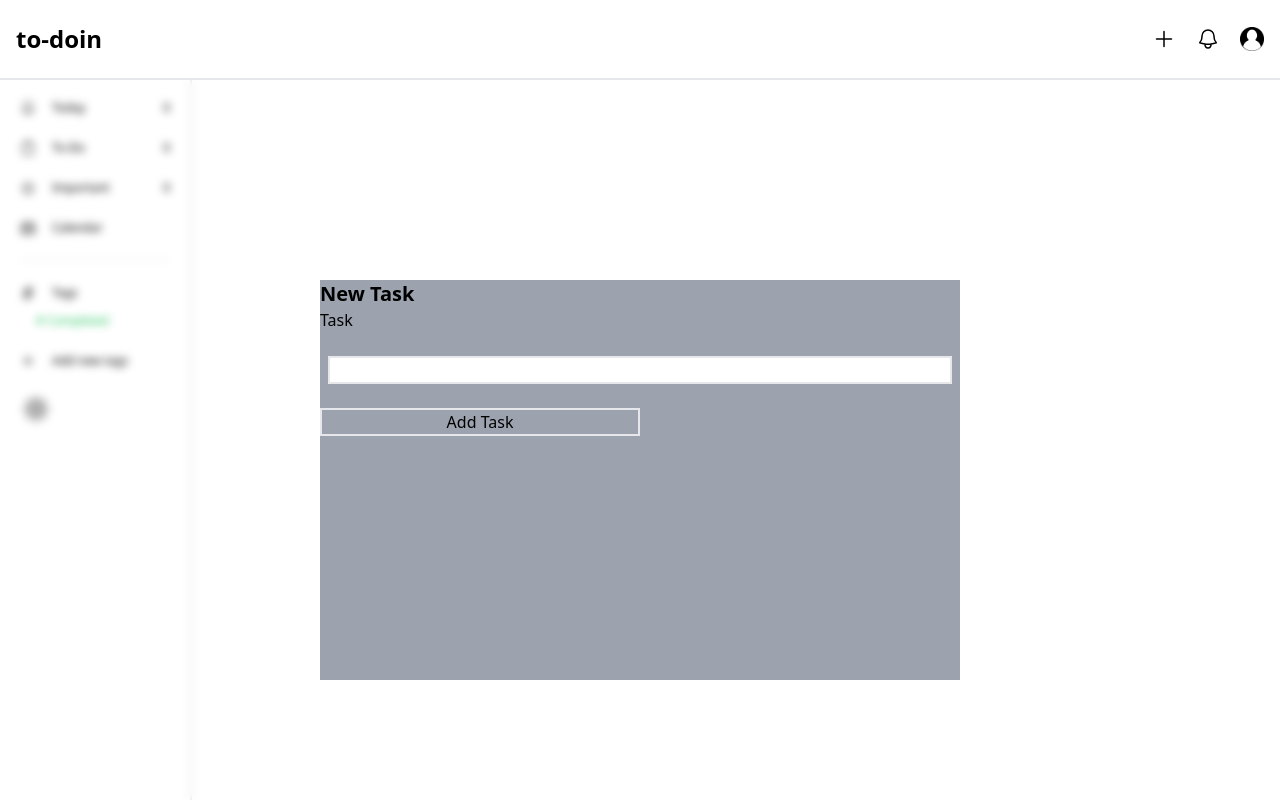
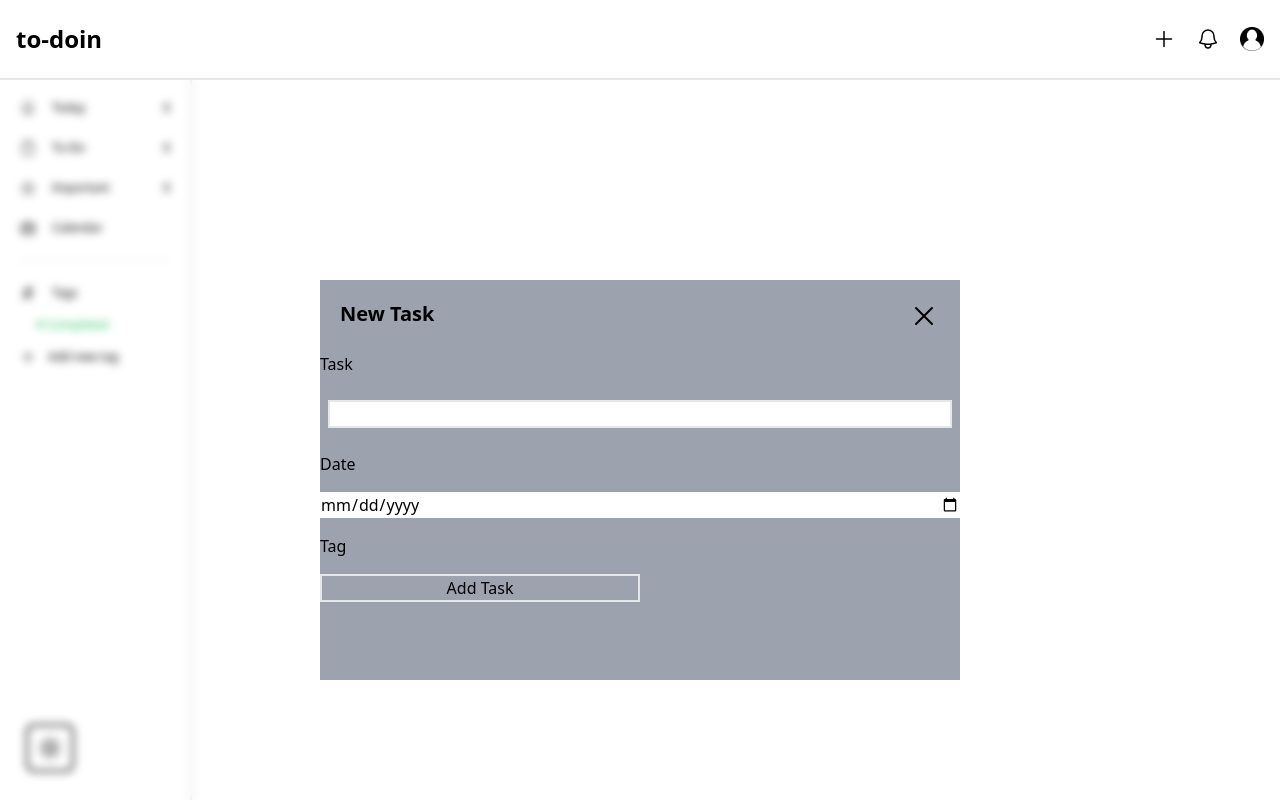
Before and after one commit to Cupskrrt/to-doin, a React (Vite) app: page /newtask in a window 1280 px wide. Built offline with nearby package versions, Linux system fonts and the light colour scheme.

Commit message:
Creating add new tag and adding other detail in add task

```diff
--- a/src/components/AddTag.jsx
+++ b/src/components/AddTag.jsx
@@ -1,15 +1,15 @@
 import React from 'react';
 import {PlusIcon} from '@heroicons/react/24/outline';
 
-const AddTag = () => {
+const AddTag = ({onClick}) => {
   return (
     <>
-      <div className="flex gap-4">
+      <div className="flex gap-3 mt-[1rem]" onClick={onClick}>
         <PlusIcon className="w-[1rem]" />
-        <p className="text-xs">Add new tags</p>
+        <p className="text-xs">Add new tag</p>
       </div>
     </>
   );
 };
 
-export default AddTag
+export default AddTag;
--- /dev/null
+++ b/src/components/NewTag.jsx
@@ -0,0 +1,16 @@
+import React from 'react';
+
+const NewTag = () => {
+  return (
+    <>
+      <form className="text-xs ml-4 mt-3 flex items-center gap-2">
+        <p>
+          # <input type="text" className="border-2 w-[6rem]" />
+        </p>
+        <input type="color" name="tag-color" id="tag-color" className='w-[1.5rem]'/>
+      </form>
+    </>
+  );
+};
+
+export default NewTag;
--- a/src/components/NewTask.jsx
+++ b/src/components/NewTask.jsx
@@ -1,5 +1,6 @@
 import React, {useState} from 'react';
 import axios from 'axios';
+import {XMarkIcon} from '@heroicons/react/24/outline';
 
 const NewTask = ({popup}) => {
   const [title, setTitle] = useState('');
@@ -24,11 +25,13 @@ const NewTask = ({popup}) => {
   return (
     <>
       {/* TODO: Refactor code to make it cleaner */}
-      {/* TODO: Figure out how to close this component on button click */}
       {/* TODO: Style new task to make it more beautiful */}
       <div className="fixed w-screen backdrop-blur-sm h-screen z-10">
         <div className="fixed bg-gray-400 right-[25%] bottom-[25%] top-[25%] left-[25%] z-10">
-          <h1 className="font-bold text-xl">New Task</h1>
+          <div className='flex justify-between p-5'>
+            <h1 className="font-bold text-xl">New Task</h1>
+            <XMarkIcon className="w-[2rem] cursor-pointer" onClick={popup} />
+          </div>
           <form className="flex flex-col gap-4" onSubmit={handleSubmit}>
             <label htmlFor="task-title">Task</label>
             <input
@@ -40,7 +43,10 @@ const NewTask = ({popup}) => {
                 setTitle(e.target.value);
               }}
             />
-            {/* TODO: Add other item in the task (Date, Tags, Desc) */}
+            <label htmlFor="task-date">Date</label>
+            <input type="date" />
+            <label htmlFor="task-tag">Tag</label>
+            {/* TODO: Create multiselect for tags */}
             <button className="border-2 w-[20rem]">Add Task</button>
           </form>
         </div>
--- a/src/components/TagItem.jsx
+++ b/src/components/TagItem.jsx
@@ -3,11 +3,11 @@ import React from 'react';
 const TagItem = () => {
   return (
     <>
-      <div className="flex ml-4 mt-3 gap-2 text-green-500">
+      <div className="flex ml-4 gap-2 text-green-500">
         <p className="text-xs"># Completed</p>
       </div>
     </>
   );
 };
 
-export default TagItem;
+export default TagItem
--- a/src/components/Tags.jsx
+++ b/src/components/Tags.jsx
@@ -1,13 +1,15 @@
 import React from 'react';
 import {HashtagIcon} from '@heroicons/react/24/outline';
+import TagItem from './TagItem';
 
 const Tags = () => {
   return (
     <>
-      <div className="flex gap-4 items-center">
+      <div className="flex gap-4 mb-[1rem]">
         <HashtagIcon className="w-[1rem]" />
         <p className="text-xs">Tags</p>
       </div>
+      <TagItem />
     </>
   );
 };
--- a/src/components/ThemeMode.jsx
+++ b/src/components/ThemeMode.jsx
@@ -21,7 +21,7 @@ const ThemeMode = () => {
 
   return (
     <>
-      <button className={`w-[2rem]`} onClick={() => setIcon(!icon)}>
+      <button className="w-[3rem] absolute bottom-[3.5%] left-[2%] border-2 p-2 rounded-lg border-black" onClick={() => setIcon(!icon)}>
         {!icon && <SunIcon />}
         {icon && <MoonIcon />}
       </button>
--- a/src/pages/Sidebar.jsx
+++ b/src/pages/Sidebar.jsx
@@ -1,4 +1,4 @@
-import React from 'react';
+import React, {useState} from 'react';
 import {Link} from 'react-router-dom';
 import ThemeMode from '../components/ThemeMode';
 import Today from '../components/Today';
@@ -6,10 +6,16 @@ import Important from '../components/Important';
 import Todo from '../components/Todo';
 import Calendar from '../components/Calendar';
 import Tags from '../components/Tags';
-import TagItem from '../components/TagItem';
 import AddTag from '../components/AddTag';
+import NewTag from '../components/NewTag';
 
 const Sidebar = () => {
+  const [tagShow, setTagShow] = useState(false);
+
+  function showTag() {
+    setTagShow(!tagShow)
+  }
+
   return (
     <div className="w-[15vw] h-[90vh] border-r-2">
       {/* TODO: Change the Link into NavLink */}
@@ -29,9 +35,9 @@ const Sidebar = () => {
         <hr />
         <div>
           <Tags />
-          <TagItem />
+          {tagShow && <NewTag />}
+          <AddTag onClick={showTag}/>
         </div>
-        <AddTag />
         <ThemeMode />
       </div>
     </div>
--- a/src/pages/TodayPage.jsx
+++ b/src/pages/TodayPage.jsx
@@ -4,7 +4,7 @@ import TaskCard from '../components/TaskCard';
 const TodayPage = () => {
   return (
     <>
-      <div className="flex flex-col items-center p-5 gap-5 w-[85vw] h-[90vh] overflow-y-auto dark:bg-gray-800 dark:text-white">
+      <div className="flex flex-col items-center p-4 gap-5 w-[85vw] h-[90vh] overflow-y-auto dark:bg-gray-800 dark:text-white">
         {/* TODO: Make the title sticky */}
         <h1 className="font-bold">Today Page</h1>
         <TaskCard />
```
Also changed, not shown: src/App.jsx (+4 -3 lines).
